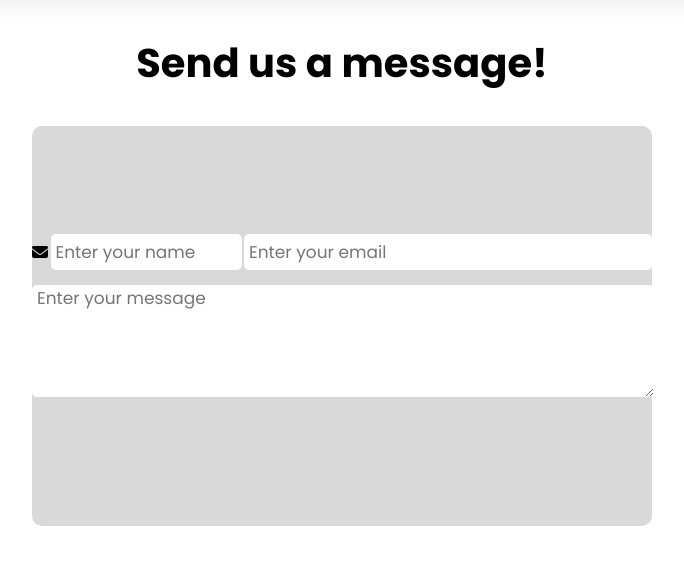
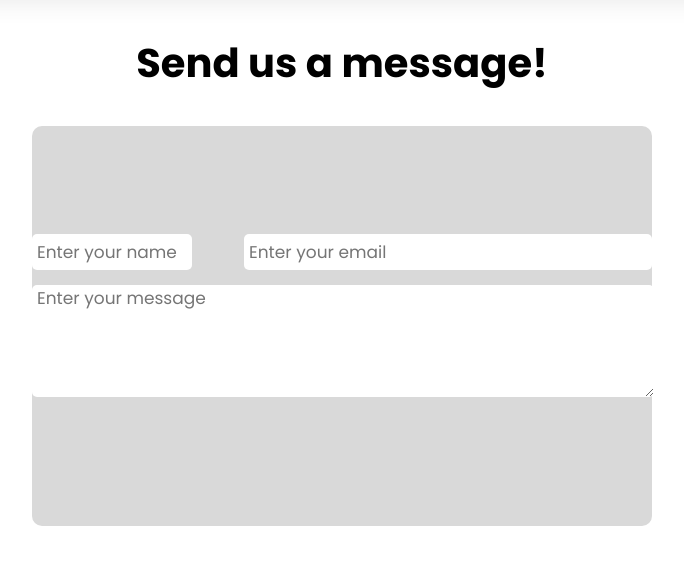
Before and after one commit to rupeshghimire7/TechAuctionHouse, a Django app: page /contact/ in a window 1280 px wide. Shown: the part 95-660 px from the top of the page, without its empty margins (298-982 px from the left). Run offline with Django 4.2, Linux system fonts and the light colour scheme; some libraries are stand-ins or nearby versions.

Commit message:
made changes

```diff
--- a/auctions/static/auctions/contact.css
+++ b/auctions/static/auctions/contact.css
@@ -23,6 +23,7 @@
   align-items: center;
   justify-content: space-between;
   flex-wrap: nowrap;
+  /* position: relative; */
 }
 .username-area,
 .email-area,
@@ -43,8 +44,16 @@
   padding: 5px 0 5px 5px;
 }
 .username-area {
-  width: 30%;
+  width: 25%;
+  margin-right: 3px;
 }
 .email-area {
   width: 65%;
+  margin-left: 3px;
 }
+
+/* .mail-icon{
+  position: absolute;
+  top: 5px;
+  left:3px;
+} */
--- a/auctions/static/auctions/index.css
+++ b/auctions/static/auctions/index.css
@@ -44,6 +44,7 @@
 }
 .card--cover-image {
   width: 250px;
+  border-radius: 10px;
 }
 .card--title {
   font-weight: 600;
--- a/auctions/templates/auctions/about.html
+++ b/auctions/templates/auctions/about.html
@@ -69,7 +69,7 @@
             <h3 class="person-name">Rupesh Ghimire</h3>
             <div class="person-details">IOE WRC</div>
             <div class="roll-number">PAS076BCT025</div>
-            <div class="roll-number">BackEnd Developer (Django)</div>
+            <div class="roll-number">BackEnd Developer</div>
             <div class="person-mail">rupeshghimire17@gmail.com</div>
           </div>
 
@@ -78,7 +78,7 @@
             <h3 class="person-name">Sailesh Ghimire</h3>
             <div class="person-details">IOE WRC</div>
             <div class="roll-number">PAS076BCT030</div>
-            <div class="roll-number">BackEnd Developer (Django)</div>
+            <div class="roll-number">BackEnd Developer</div>
             <div class="person-mail">saileshghimire@gmail.com</div>
           </div>
 
--- a/auctions/templates/auctions/contact.html
+++ b/auctions/templates/auctions/contact.html
@@ -50,7 +50,7 @@
         <form name="contact-form" class="contact-form">
           <div class="input-container">
           <div class="input-row">
-            <i class="fa-solid fa-envelope"></i>
+            <!-- <i class="fa-solid fa-envelope mail-icon"></i> -->
             <input
               name="username"
               placeholder="Enter your name"
```
